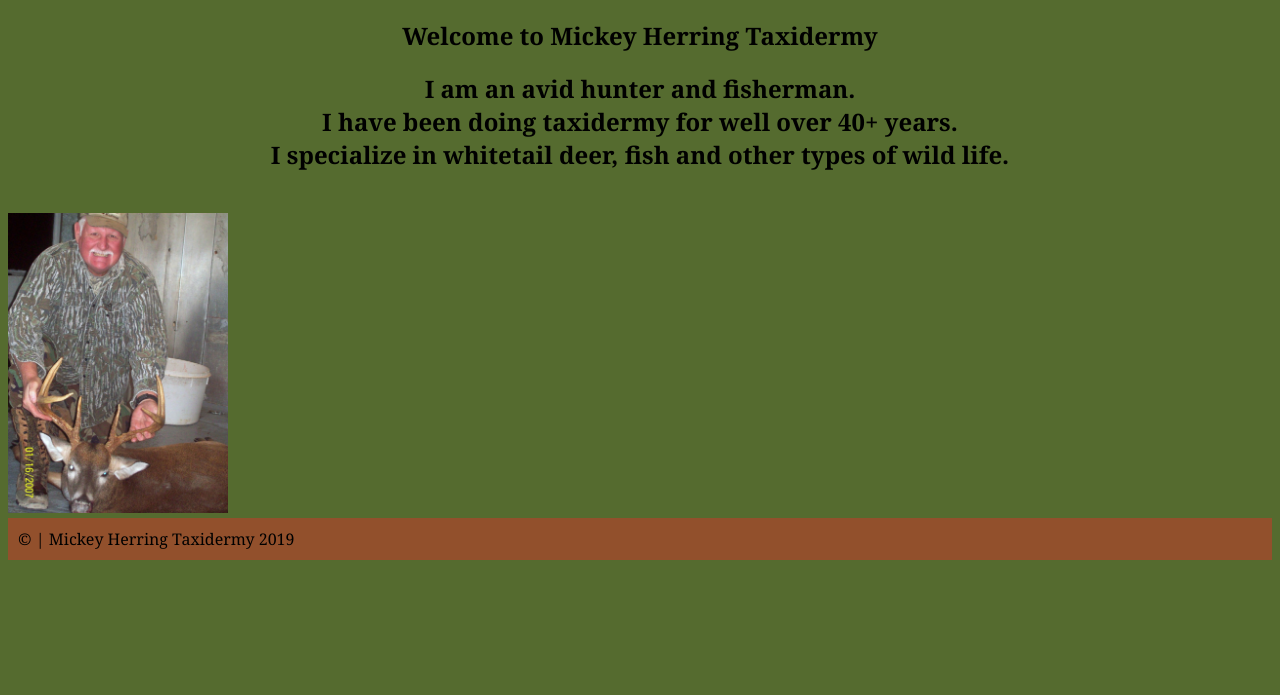
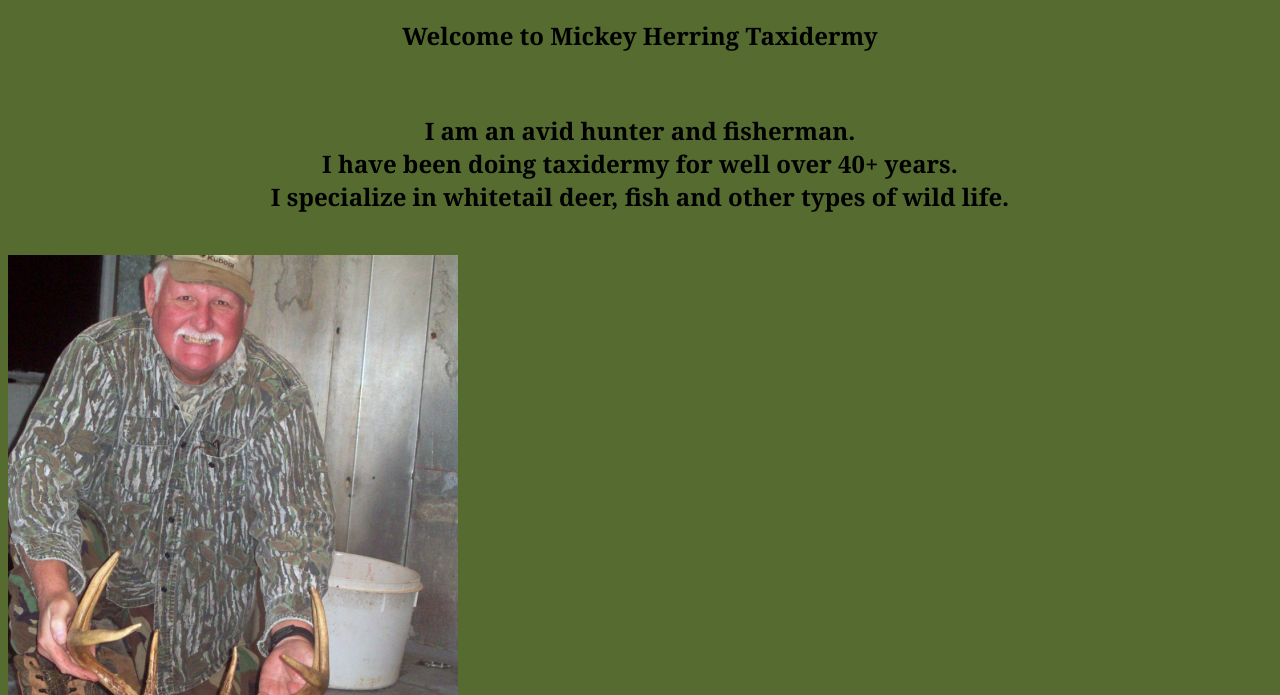
Before and after one commit to jboe26/MickeyHerringTaxidermy, a plain HTML site: page index.html in a window 1280 px wide. Shown: the part 105-800 px from the top of the page. Drawn offline with Linux system fonts and the light colour scheme.

Commit message:
debugged

```diff
--- a/index.html
+++ b/index.html
@@ -21,12 +21,13 @@
     <section>
         <div>
             <h1>Welcome to Mickey Herring Taxidermy</h1>
+            <br>
             <h2>I am an avid hunter and fisherman. <br> I have been doing taxidermy for well over 40+ years. <br> I
                 specialize in
                 whitetail deer, fish and other types of wild life.</h2>
         </div>
         <br>
-        <img src="mickey.jpg" height="300" alt="Mickey holding deer">
+        <img src="mickey.jpg" align="center">
 
 
     </section>
--- a/taxidermy.css
+++ b/taxidermy.css
@@ -47,3 +47,4 @@ footer {
     background: #92502c;
     clear: both;
     padding: 10px;
+}
```
Also changed, not shown: backgroundcamo.jpg (added).
